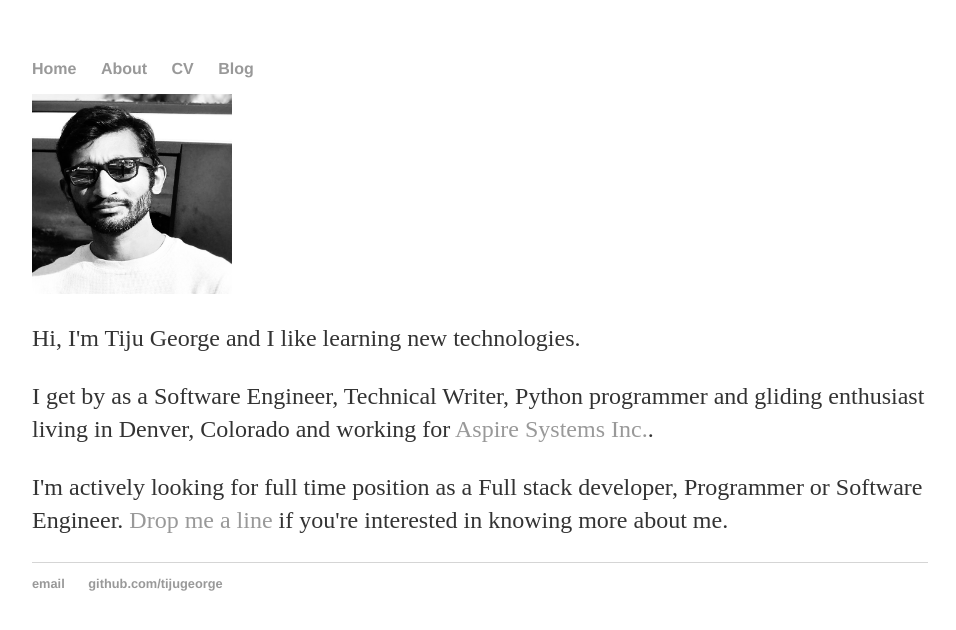
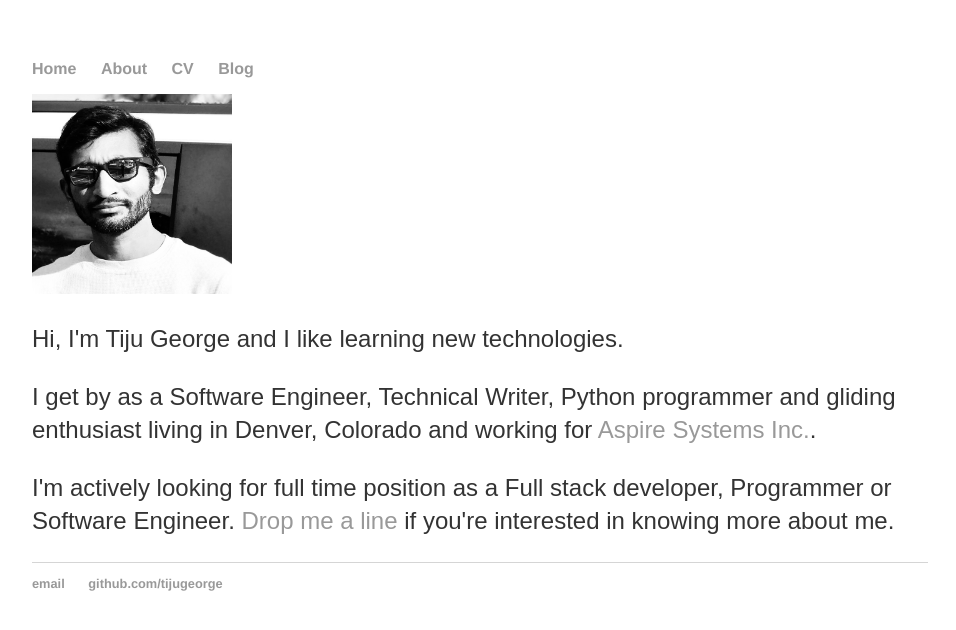
Before and after one commit to tijugeorge/tijugeorge.github.io, a Jekyll site: the page index.html, which Jekyll copies as it is, in a window 1280 px wide. Shown: the top 630 px of the page, without its empty margins (160-1116 px from the left). Built offline with Jekyll 4.4.1, drawn with Linux system fonts in a browser that asks for light colours.

Commit message:
Update main.css

```diff
--- a/css/main.css
+++ b/css/main.css
@@ -1,7 +1,35 @@
+* {
+    box-sizing: border-box;
+}
+
 body {
     margin: 60px auto;
     width: 70%;
+    font-family: Arial;
 }
+.header {
+    text-align: center;
+    padding: 32px;
+}
+
+/* Create two equal columns that floats next to each other */
+.column {
+    float: left;
+    width: 25%;
+    padding: 10px;
+}
+
+.column img {
+    margin-top: 12px;
+}
+
+/* Clear floats after the columns */
+.row:after {
+    content: "";
+    display: table;
+    clear: both;
+}
+
 nav ul, footer ul {
     font-family:'Helvetica', 'Arial', 'Sans-Serif';
     padding: 0px;
```
